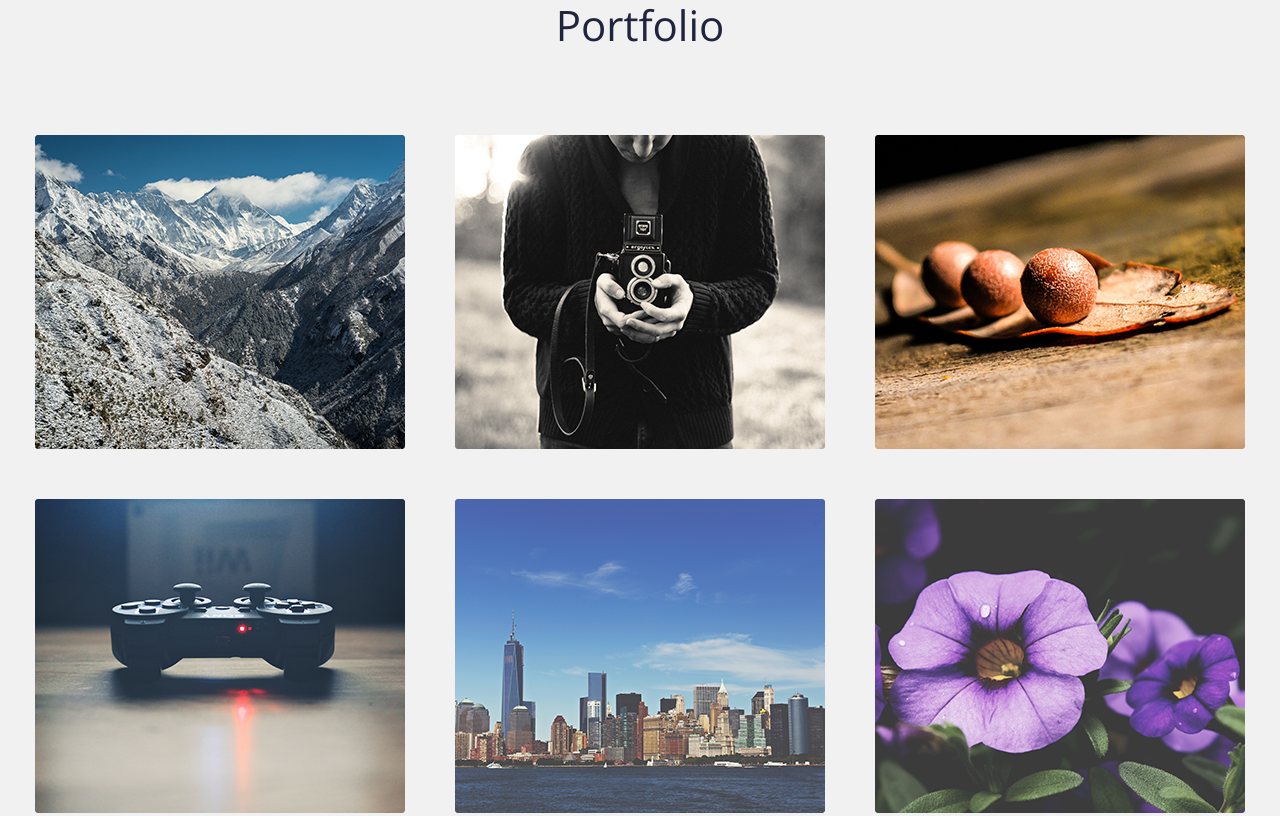
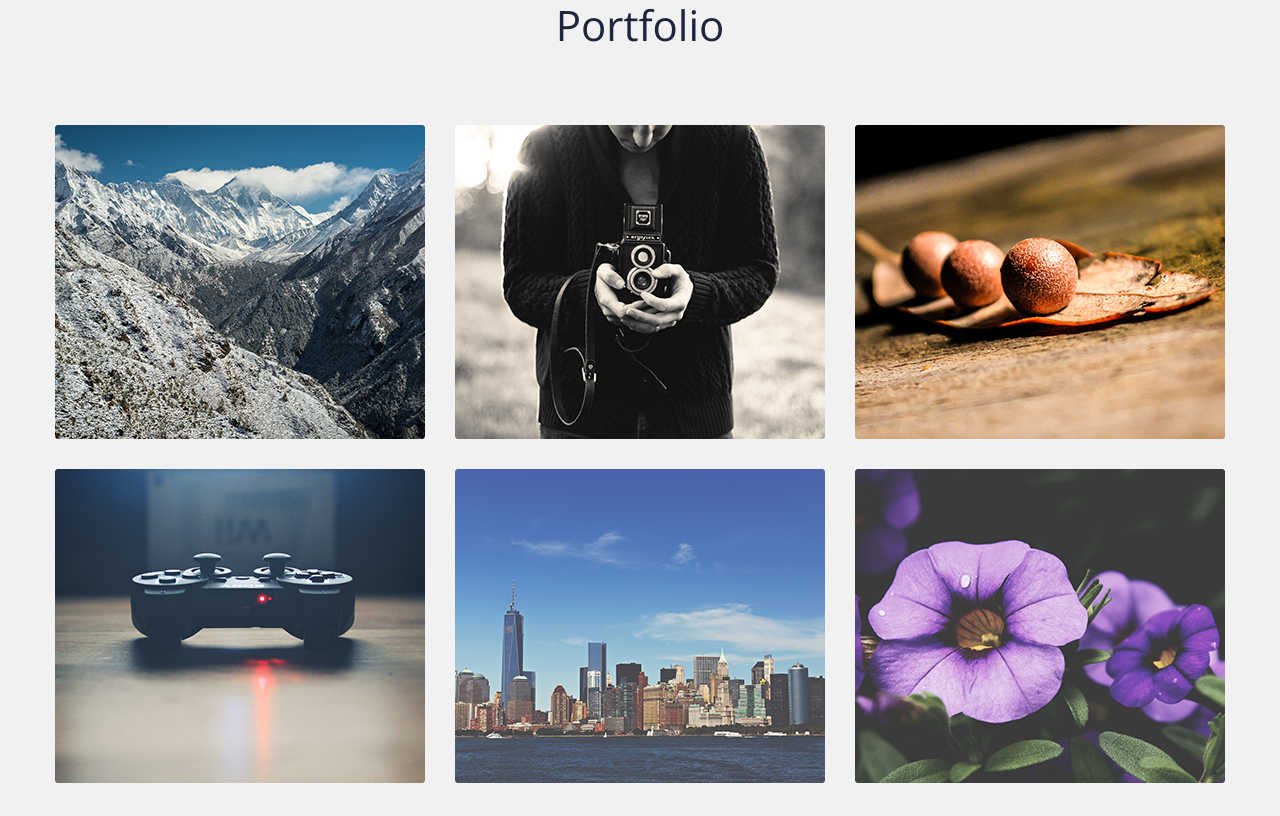
Before and after one commit to Alexgargun/Jack, a website: page jack/index.html in a window 1280 px wide. Shown: the part 1200-2016 px from the top of the page. Drawn offline with nearby package versions, Linux system fonts and the light colour scheme.

Commit message:
change works

```diff
--- a/#src/scss/home.scss
+++ b/#src/scss/home.scss
@@ -139,6 +139,9 @@
 		display: flex;
 		flex-direction: column;
 		align-items: center;
+		@media (max-width: $md3+px) {
+			margin-bottom: 40px;
+		}
 	}
 }
 .recent-post {
@@ -254,7 +257,6 @@
 	&__items {
 		display: flex;
 		justify-content: center;
-
 	}
 
 	&__btn {
--- a/#src/scss/works.scss
+++ b/#src/scss/works.scss
@@ -17,7 +17,7 @@
 	}
 }
 .works__item {
-	margin: 25px 25px;
+	margin: 15px;
 	@media (min-width: $md3+px) {
 		display: flex;
 		align-items: flex-start;
```
Also changed, not shown: jack/css/style.css, jack/css/style.min.css.
